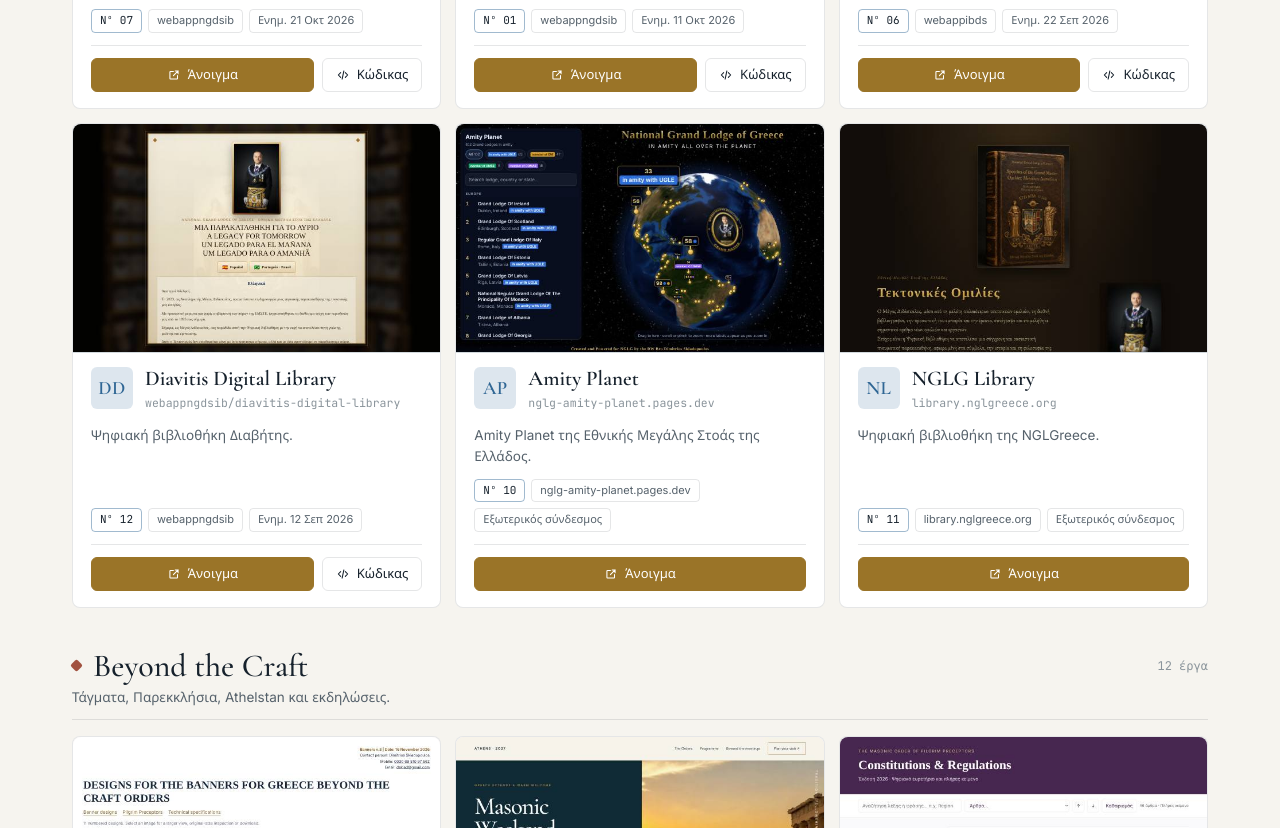
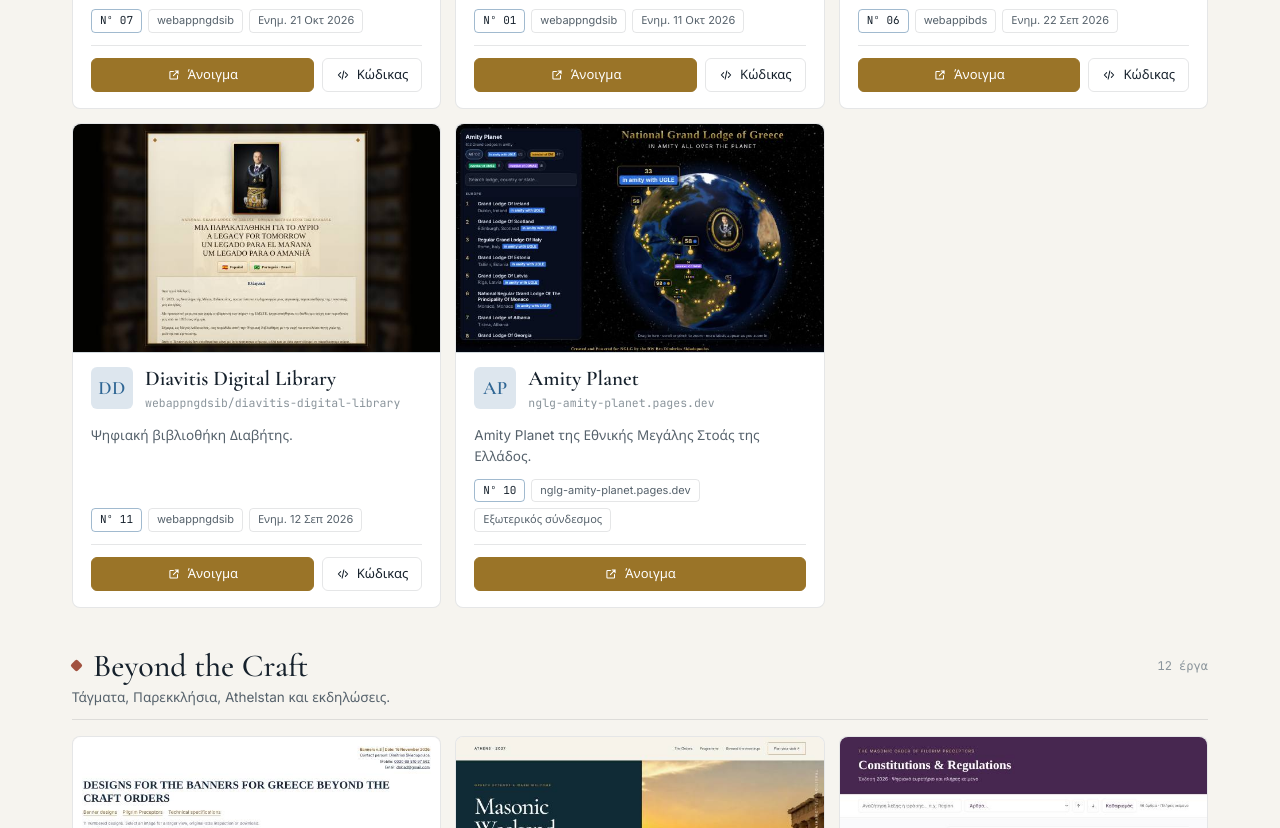
Before and after one commit to webappngdsib/THE-GRAND-MASTER, a plain HTML site: page index.html in a window 1280 px wide. Shown: the part 1972-2800 px from the top of the page. Drawn offline with nearby package versions, Linux system fonts and the light colour scheme.

Commit message:
Remove NGLG Library from the portal
Co-Authored-By: Claude Opus 5.5 <noreply@anthropic.com>
Claude-Session: https://claude.ai/code/session_01SqypmytnB5DVpEF8pz9A7Y

```diff
--- a/index.html
+++ b/index.html
@@ -322,7 +322,6 @@
     { g:"craft", t:"Province of Athens · Lodge Reports", d:"Αναφορές Στοών της Επαρχίας Αθηνών. Κωδικός πρόσβασης: 1313.", repo:"webappibds/Province-Athens-report-for-lodges", u:"2026-11-06", k:"επαρχια αθηνων αναφορα" },
     { g:"craft", t:"ΣΓΥ Report NGLG", d:"Αναφορά ΣΓΥ.", repo:"webappibds/SGY-report-NGLG-", u:"2026-11-02", k:"σγυ αναφορα" },
     { g:"craft", t:"Amity Planet", d:"Amity Planet της Εθνικής Μεγάλης Στοάς της Ελλάδος.", live:"https://nglg-amity-planet.pages.dev/", k:"amity planet φιλια nglg" },
-    { g:"craft", t:"NGLG Library", d:"Ψηφιακή βιβλιοθήκη της NGLGreece.", live:"https://library.nglgreece.org/", k:"βιβλιοθηκη" },
     { g:"craft", t:"Diavitis Digital Library", d:"Ψηφιακή βιβλιοθήκη Διαβήτης.", repo:"webappngdsib/diavitis-digital-library", u:"2026-09-12", k:"διαβητης βιβλιοθηκη" },
 
     // Beyond the Craft
```
Also changed, not shown: previews/library.jpg (deleted).
